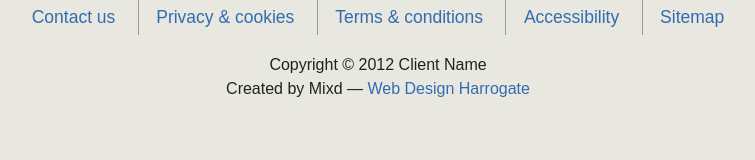
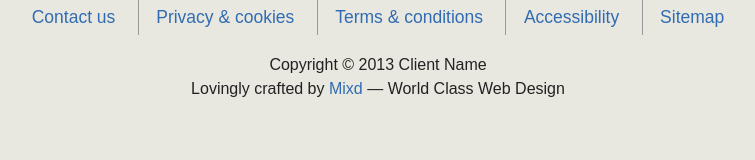
Before and after one commit to antpearson/Mixd-CSS-Framework, a plain HTML site: page index.html in a window 1280 px wide. Shown: the whole page, without its empty margins (262-1017 px from the left). Drawn offline with nearby package versions, Linux system fonts and the light colour scheme.

Commit message:
A better Mixd credit notice

```diff
--- a/index.html
+++ b/index.html
@@ -38,7 +38,7 @@
 				<li><a href="#">Sitemap</a></li>
 			</ul>
 			<small class="credit block">
-				Copyright &copy; 2012 Client Name<br /> Created by Mixd &mdash; <a href="http://mixd.co.uk" rel="external">Web Design Harrogate</a>
+				Copyright &copy; 2013 Client Name<br /> Lovingly crafted by <a href="http://mixd.co.uk" rel="external">Mixd</a> &mdash; World Class Web Design
 			</small>
 		</footer>
 	</div>
```
